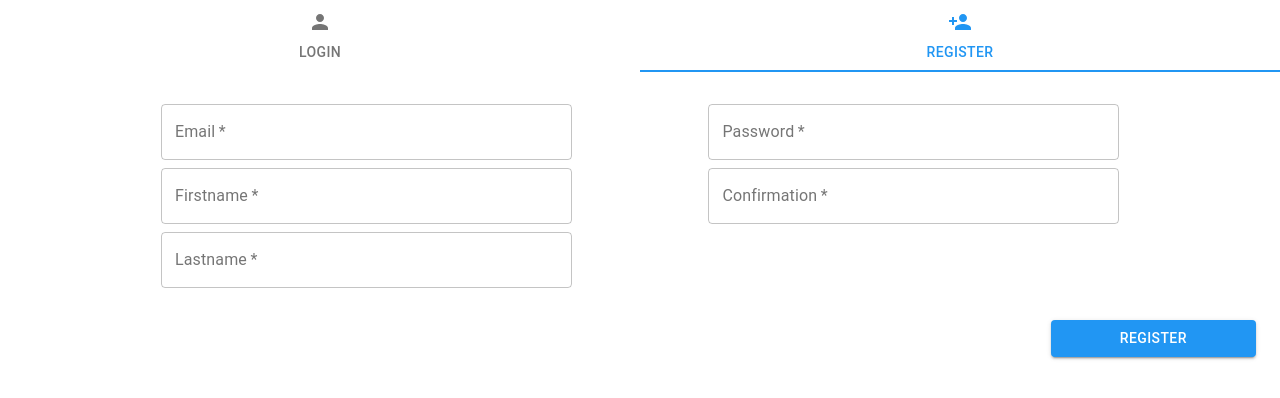
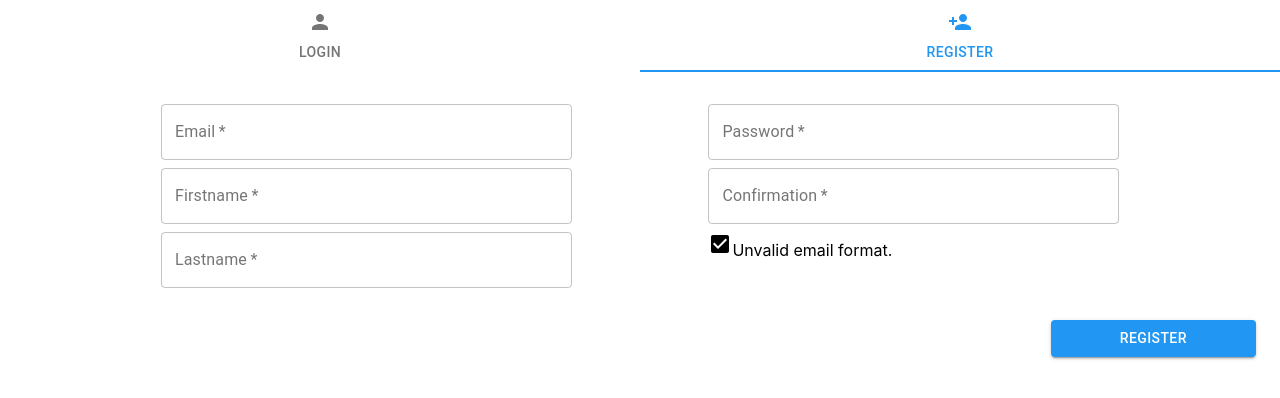
Before and after one commit to rachel-os/LOVELACE_RebootJS_Front, a React (Create React App) app: page /login in a window 1280 px wide. Both pictures are taken after a click on the tab "REGISTER". Shown: the top 398 px of the page. Built offline with nearby package versions, Linux system fonts and the light colour scheme.

Commit message:
add email verification using RegEx

```diff
--- a/src/register/components/IdentitySection.tsx
+++ b/src/register/components/IdentitySection.tsx
@@ -26,7 +26,7 @@ export default class IdentitySection extends Component <IdentitySectionProps> {
           fullWidth={true}
           variant="outlined"
 
-          {...( email.isValid ? {} : { error: true, helperText: "Ce champ est obligatoire" })}
+          {...( email.isValid ? {} : { error: true, helperText: email.error })}
         />
         <TextField
           label="Firstname"
--- /dev/null
+++ b/src/register/components/ProfileFormCheck.tsx
@@ -0,0 +1,24 @@
+import CheckBoxIcon from '@material-ui/icons/CheckBox';
+import ErrorIcon from '@material-ui/icons/Error';
+import React, { Component, Fragment } from 'react';
+
+interface ProfileFormCheckProps {
+  check: boolean
+}
+
+export default class ProfileFormCheck extends Component<ProfileFormCheckProps>{
+  render() {
+    const text = "Unvalid email format."
+    return (
+      this.props.check ?
+        <Fragment>
+          <CheckBoxIcon />
+          <span>{text}</span>
+        </Fragment> :
+        <Fragment>
+          <ErrorIcon />
+          <span>{text}</span>
+        </Fragment>
+    )
+  }
+}
--- a/src/register/components/RegistrationForm.tsx
+++ b/src/register/components/RegistrationForm.tsx
@@ -4,9 +4,10 @@ import React, { Component } from 'react';
 import history from '../../history';
 import IdentitySection from './IdentitySection';
 import CredentialsSection from './CredentialsSection';
+import ProfileFormCheck from './ProfileFormCheck';
 import { register } from '../../api/methods';
 import { defaultFormField, defaultPasswordField, IProfileFormFields } from '../../utils/types';
-import { validateRequiredField } from '../../utils/validateRequiredField';
+import { validateEmailField } from '../../utils/validateEmailField';
 
 export interface IRegistrationFormState {
   status: 'ready' | 'success' | 'error';
@@ -38,12 +39,33 @@ export default class RegistrationForm extends Component<{}, IRegistrationFormSta
 
   changeField = (field: 'email' | 'firstname' | 'lastname' | 'password' | 'confirmation'): ((value: string) => void) => {
     return (value: string) => {
-      this.setState({
+      const newState = {
         fields: {
           ...this.state.fields,
-          [field]: { value: value, isValid: validateRequiredField(value) }
+          [field]: { value: value }
         }
-      });
+      };
+
+      // vérifier les conditions des champs
+      switch(field){
+        case 'email':
+          const { email } = newState.fields;
+          validateEmailField(email);
+          break;
+        case 'firstname':
+          const { firstname } = newState.fields;
+          //validateFirstnameField(email);
+          break;
+        case 'lastname':
+          const { lastname } = newState.fields;
+          //validateLastnameField(email);
+          break;
+        case 'password' || 'confirmation':
+          const { password, confirmation } = newState.fields;
+          //validatePasswordField(password, confirmation);
+          break;
+      }
+      this.setState(newState);
     }
   }
 
@@ -78,6 +100,7 @@ export default class RegistrationForm extends Component<{}, IRegistrationFormSta
                   changePassword={this.changeField("password")}
                   changeConfirmation={this.changeField("confirmation")}
                 />
+                <ProfileFormCheck check={email.isValid} />
               </Grid>
             </Grid>
           </Box>
--- a/src/utils/types.tsx
+++ b/src/utils/types.tsx
@@ -1,6 +1,7 @@
 export interface IFormField{
   value: string;
   isValid: boolean;
+  error?: string;
 }
 export interface IProfileFormFields {
   email: IFormField;
--- /dev/null
+++ b/src/utils/validateEmailField.tsx
@@ -0,0 +1,6 @@
+import { IFormField } from "../utils/types";
+
+export function validateEmailField(email: IFormField){
+  email.isValid = (/^[a-z0-9-._]+@[a-z0-9-._]+\.[a-z]{2,}$/gi).test(email.value);
+  if(!email.isValid) { email.error = "Invalid email format."; }
+}
```
